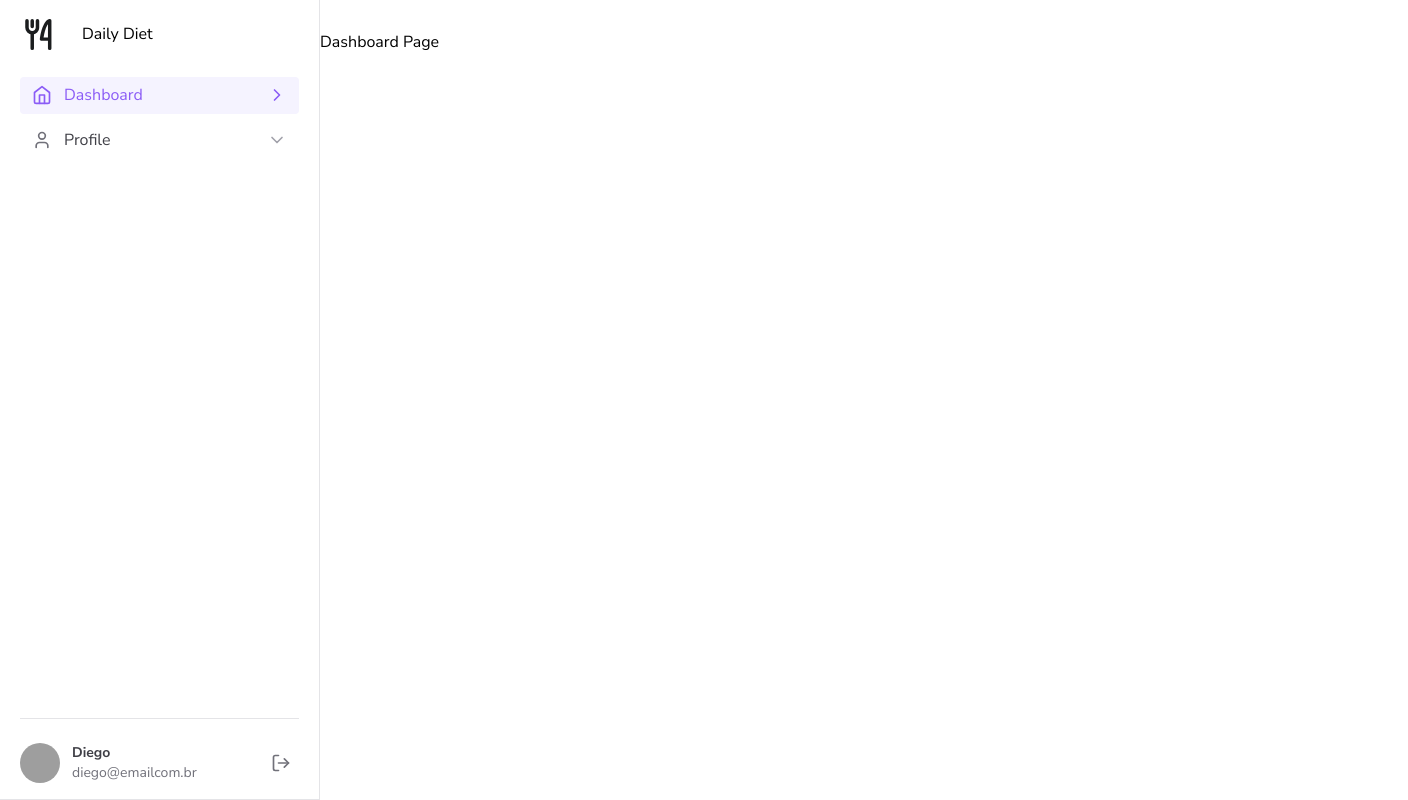
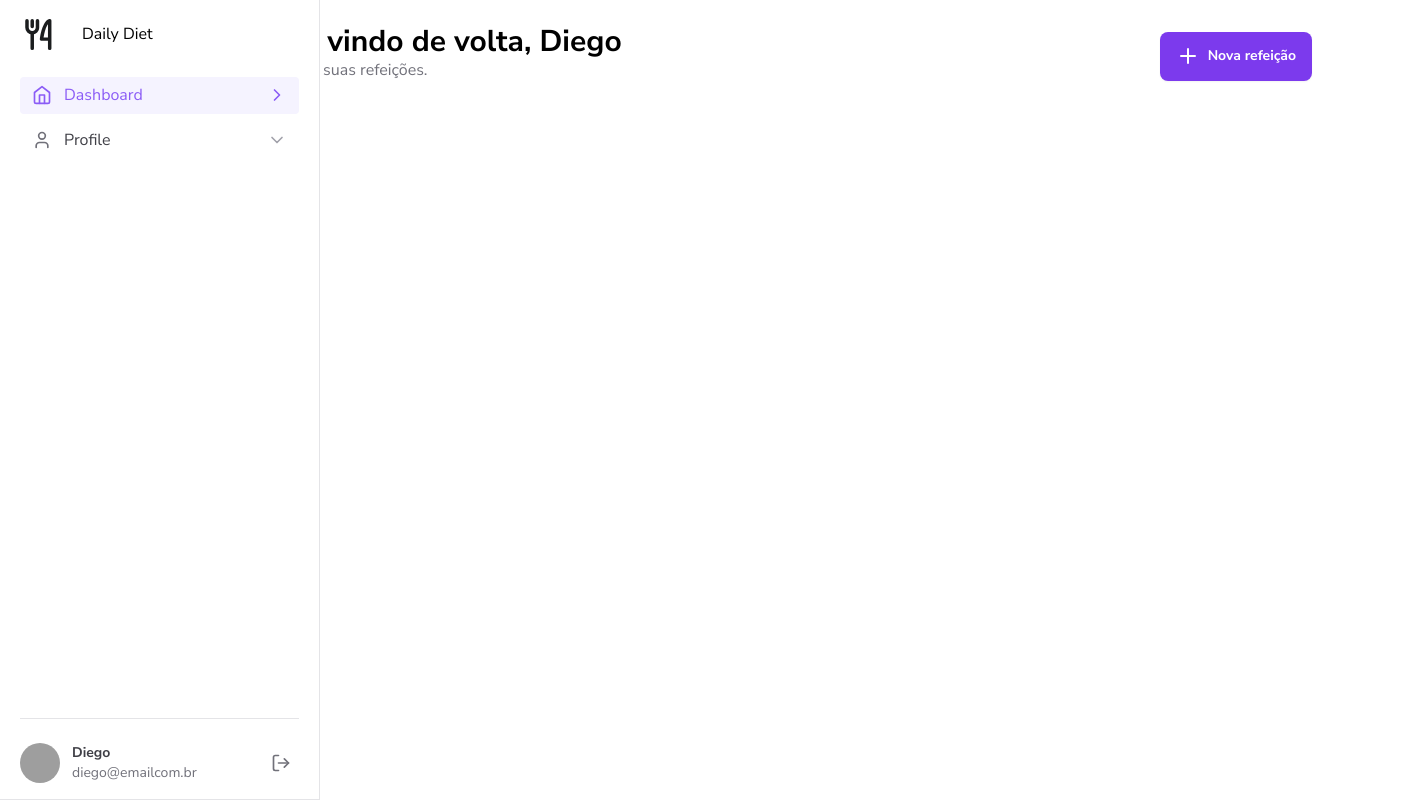
Before and after one commit to felipesanderp/daily-diet, a React (Vite) app: page /dashboard in a window 1280 px wide. Shown: the whole page, 1408 px wide, since content can reach past the window. Built offline with nearby package versions, Linux system fonts and the light colour scheme; grey boxes are pictures that could not be loaded.

Commit message:
dashboard page title and fix default layout items position

```diff
--- a/src/layouts/default-layout.tsx
+++ b/src/layouts/default-layout.tsx
@@ -10,7 +10,7 @@ export function DefaultLayout() {
   // }
 
   return (
-    <div className="min-h-screen lg:grid lg:grid-cols-app">
+    <div className="min-h-screen justify-center lg:grid lg:grid-cols-app">
       <Sidebar />
 
       <main className="px-4 pb-12 pt-24 lg:col-start-2 lg:px-8 lg:pt-8">
--- a/src/pages/Dashboard/index.tsx
+++ b/src/pages/Dashboard/index.tsx
@@ -1,3 +1,20 @@
+import { Button } from '@/components/button'
+import { Plus } from 'lucide-react'
+
 export function DashboardPage() {
-  return <h1>Dashboard Page</h1>
+  return (
+    <div className="flex flex-col gap-12">
+      <div className="flex justify-between">
+        <div>
+          <p className="mb-2 text-3xl/5 font-bold">Bem vindo de volta, Diego</p>
+          <span className="text-zinc-500">Gerencie suas refeições.</span>
+        </div>
+
+        <Button variant="primary" className="flex items-center gap-2">
+          <Plus />
+          Nova refeição
+        </Button>
+      </div>
+    </div>
+  )
 }
```
